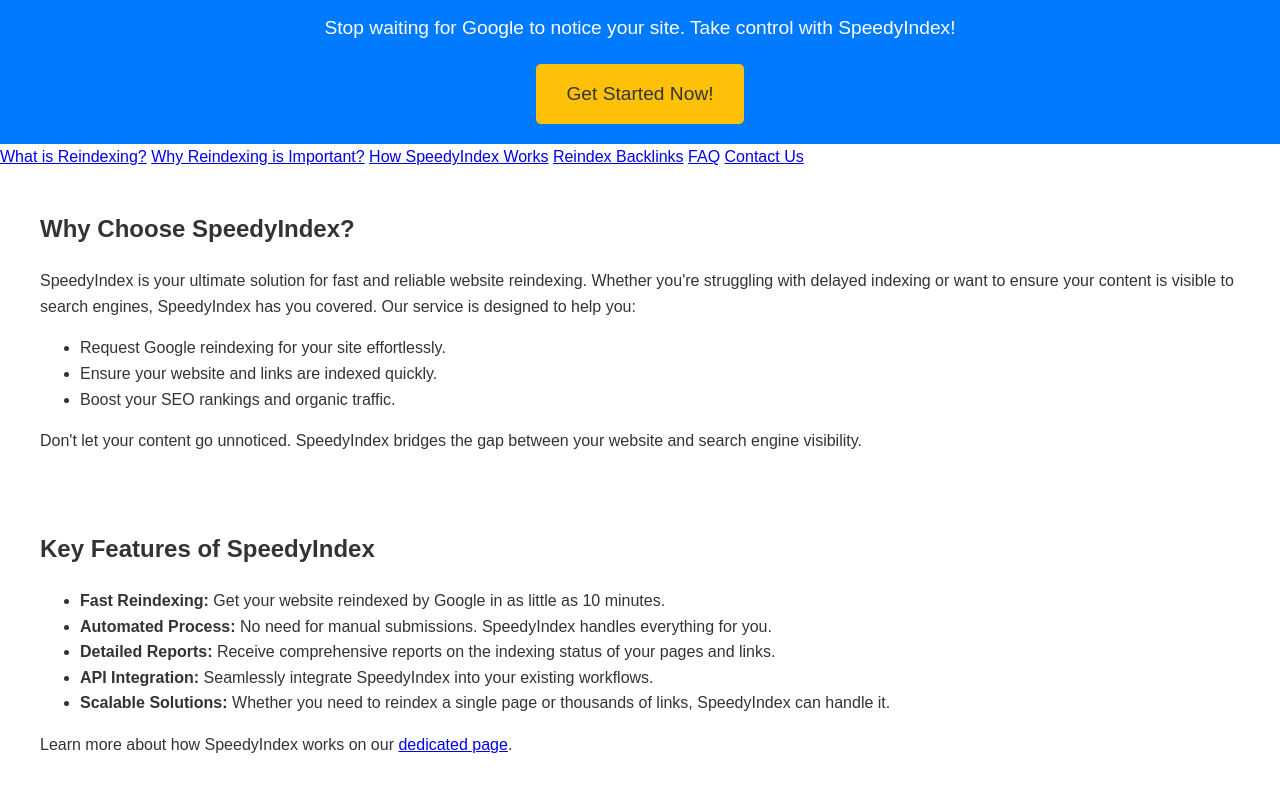
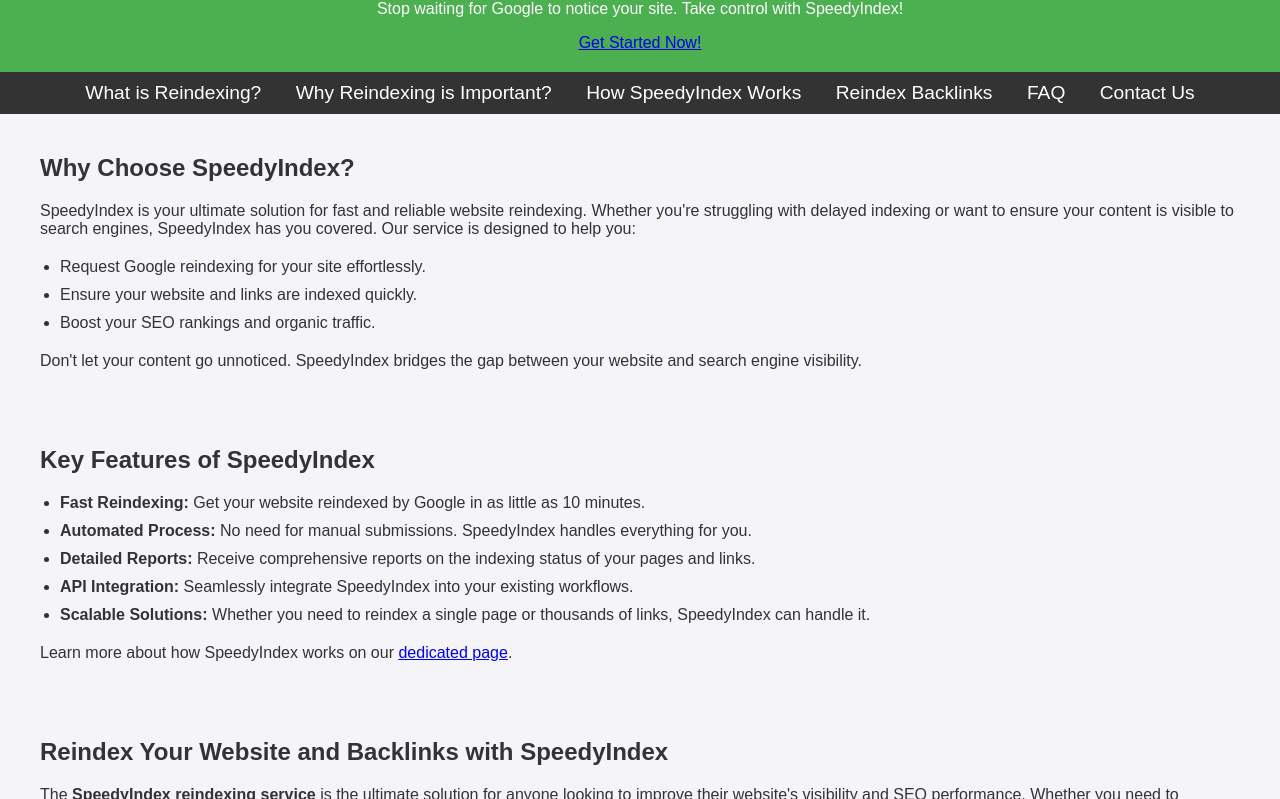
Before and after one commit to SpeedyIndexcom/reindex-website-google, a plain HTML site: page index.html in a window 1280 px wide. Shown: the part 81-880 px from the top of the page. Drawn offline with Linux system fonts and the light colour scheme.

Commit message:
Update index.html

```diff
--- a/index.html
+++ b/index.html
@@ -6,60 +6,61 @@
     <meta name="description" content="SpeedyIndex helps you reindex your website quickly and efficiently. Stop waiting and start acting to improve your SEO rankings today!">
     <meta name="keywords" content="google reindex request, reindex google site, reindex website, request google reindex my site, reindex website google">
     <title>Reindex Your Website with SpeedyIndex</title>
-    <style>
+     <style>
         body {
             font-family: Arial, sans-serif;
-            line-height: 1.6;
             margin: 0;
             padding: 0;
+            background-color: #f4f4f9;
             color: #333;
         }
         header {
-            background: #007BFF;
-            color: #fff;
-            padding: 20px 10px;
+            background-color: #4CAF50;
+            color: white;
+            padding: 20px 0;
             text-align: center;
         }
         header h1 {
             margin: 0;
             font-size: 2.5em;
         }
-        header p {
-            margin: 10px 0 20px;
+        nav {
+            background-color: #333;
+            color: white;
+            padding: 10px 0;
+            text-align: center;
+        }
+        nav a {
+            color: white;
+            text-decoration: none;
+            margin: 0 15px;
             font-size: 1.2em;
         }
-        .cta-button {
-            background: #FFC107;
-            color: #333;
-            padding: 15px 30px;
-            text-decoration: none;
-            font-size: 1.2em;
-            border-radius: 5px;
-            display: inline-block;
-        }
-        .cta-button:hover {
-            background: #FFA000;
+        nav a:hover {
+            text-decoration: underline;
         }
         section {
             padding: 20px;
             max-width: 1200px;
             margin: 0 auto;
         }
-        .features, .testimonials, .faq {
-            margin-bottom: 40px;
+        .content {
+            font-size: 1.5em;
+            line-height: 1.8;
         }
-        footer {
-            background: #333;
-            color: #fff;
-            text-align: center;
-            padding: 10px 0;
+        ul {
+            margin: 20px 0;
+            padding-left: 20px;
         }
-        footer a {
-            color: #FFC107;
-            text-decoration: none;
+        ul li {
+            margin-bottom: 10px;
         }
-        footer a:hover {
-            text-decoration: underline;
+        blockquote {
+            font-style: italic;
+            color: #555;
+            border-left: 4px solid #4CAF50;
+            padding-left: 15px;
+            margin: 20px 0;
         }
     </style>
     <script type="application/ld+json">
```
